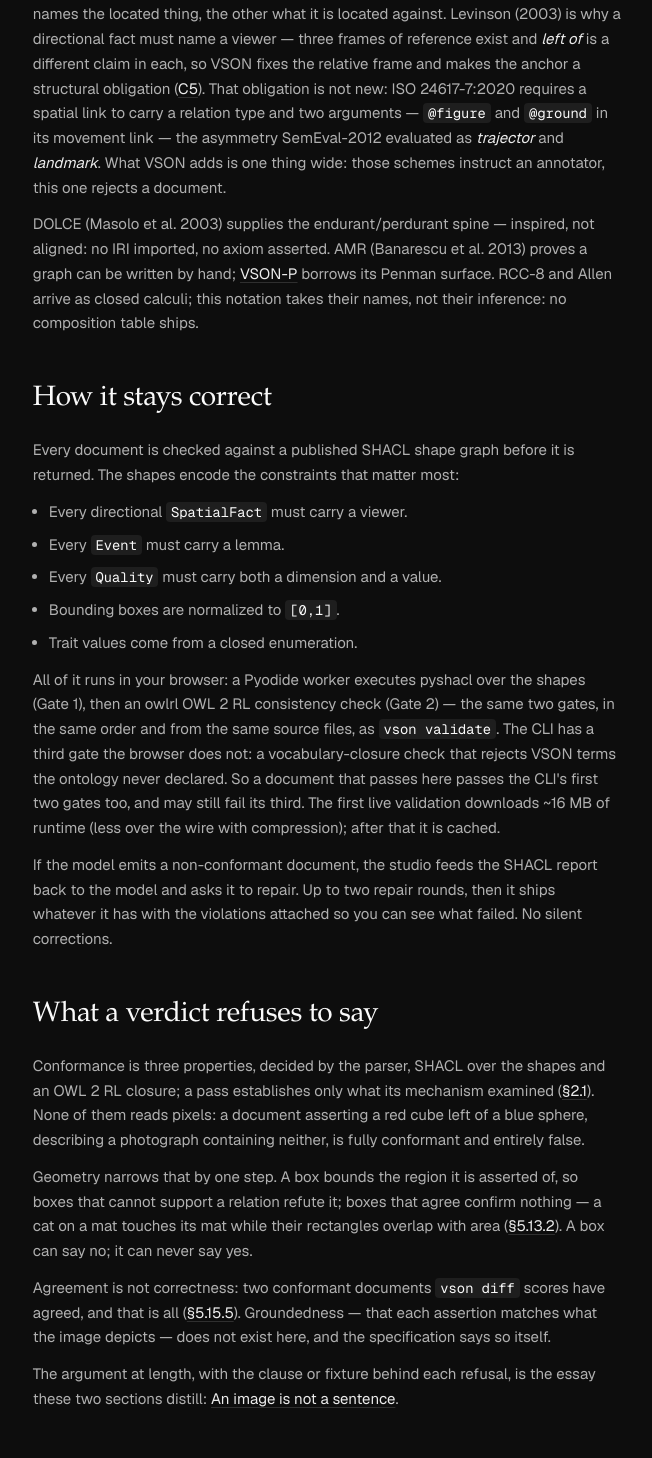
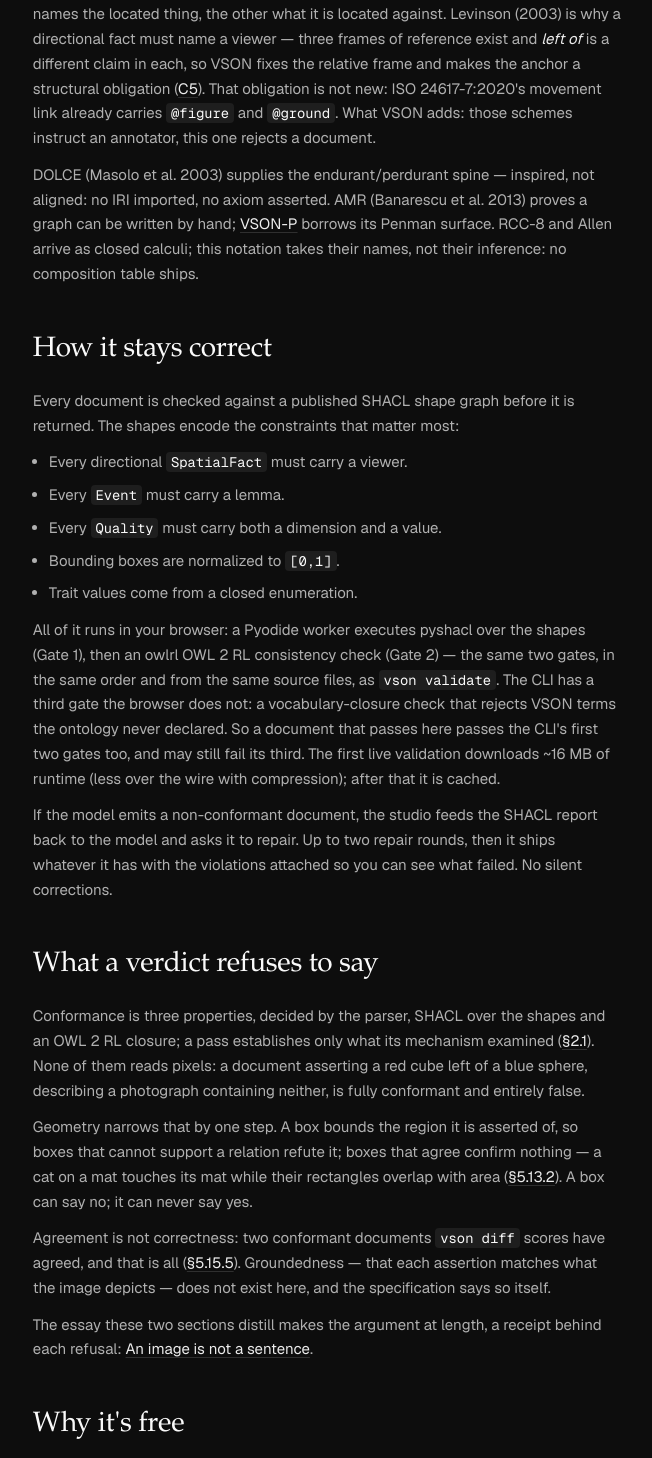
Before and after one commit to yamancan/visual-scene-ontology, a SvelteKit app in the folder web/: page /about in a window 1280 px wide. Shown: the part 2040-3498 px from the top of the page, without its empty margins (313-965 px from the left). Built offline with nearby package versions, Linux system fonts and the light colour scheme.

Commit message:
fix(web): the about additions fit the budget they were given

```diff
--- a/web/src/routes/about/+page.svelte
+++ b/web/src/routes/about/+page.svelte
@@ -134,11 +134,9 @@
 				the anchor a structural obligation (<a
 					href="https://github.com/yamancan/visual-scene-ontology/blob/main/docs/vson.md#33-viewer-anchoring-directional-facts"
 					rel="external">C5</a
-				>). That obligation is not new: ISO 24617-7:2020 requires a spatial link to carry a relation
-				type and two arguments — <code>@figure</code> and <code>@ground</code> in its movement link
-				— the asymmetry SemEval-2012 evaluated as <em>trajector</em> and <em>landmark</em>. What
-				VSON adds is one thing wide: those schemes instruct an annotator, this one rejects a
-				document.
+				>). That obligation is not new: ISO 24617-7:2020's movement link already carries
+				<code>@figure</code> and <code>@ground</code>. What VSON adds: those schemes instruct an
+				annotator, this one rejects a document.
 			</p>
 			<p>
 				DOLCE (Masolo et al. 2003) supplies the endurant/perdurant spine — inspired, not aligned: no
@@ -208,8 +206,8 @@
 				and the specification says so itself.
 			</p>
 			<p>
-				The argument at length, with the clause or fixture behind each refusal, is the essay these
-				two sections distill:
+				The essay these two sections distill makes the argument at length, a receipt behind each
+				refusal:
 				<a
 					href="https://github.com/yamancan/visual-scene-ontology/blob/main/docs/essay-an-image-is-not-a-sentence.md"
 					rel="external">An image is not a sentence</a
```
